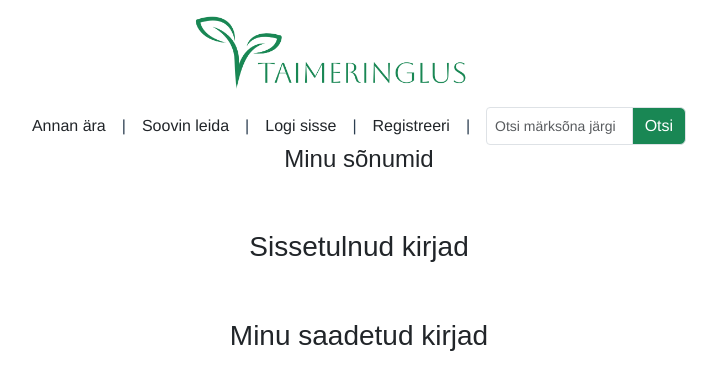
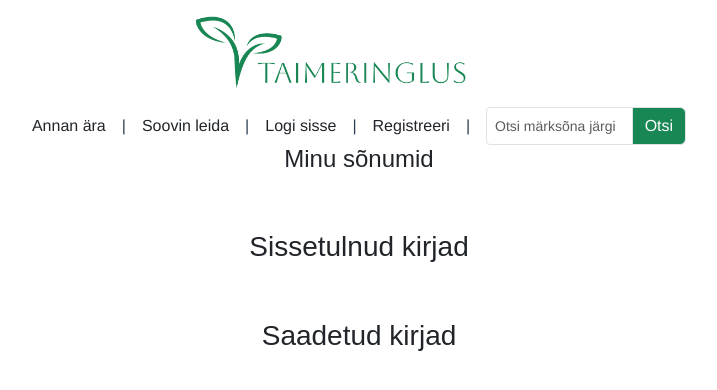
Before and after one commit to karin-v/flowerfront, a Vue app: page /messages in a window 1280 px wide. Shown: the top 390 px of the page, without its empty margins (281-998 px from the left). Built offline with nearby package versions, Linux system fonts and the light colour scheme.

Commit message:
14032025 - work: MyMessageView corrected

```diff
--- a/src/views/MyMessagesView.vue
+++ b/src/views/MyMessagesView.vue
@@ -12,7 +12,7 @@
   </div>
   <div class="row mb-5">
     <div class="col">
-      <h3 style="color:#212529; font-family: 'Arial', sans-serif;"> Minu saadetud kirjad </h3>
+      <h3 style="color:#212529; font-family: 'Arial', sans-serif;"> Saadetud kirjad </h3>
   <OutgoingMessages/>
     </div>
   </div>
```
